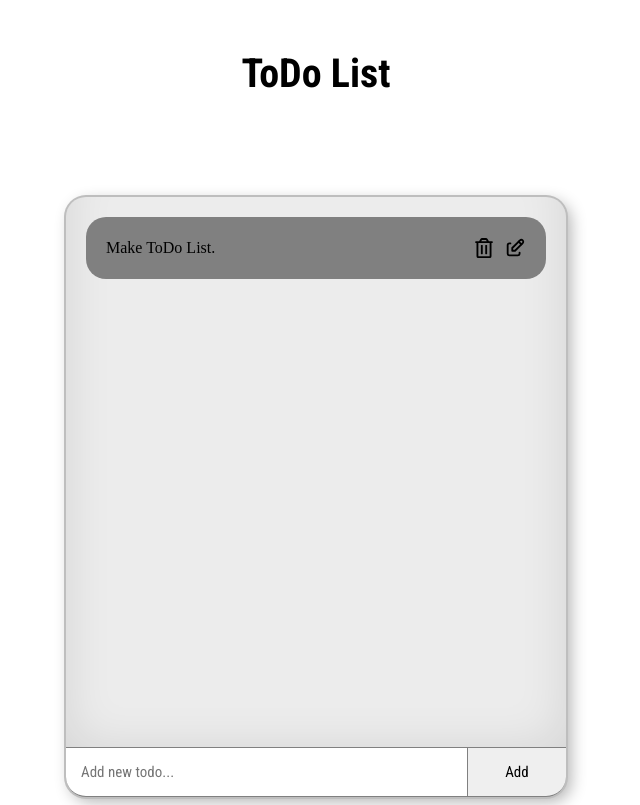
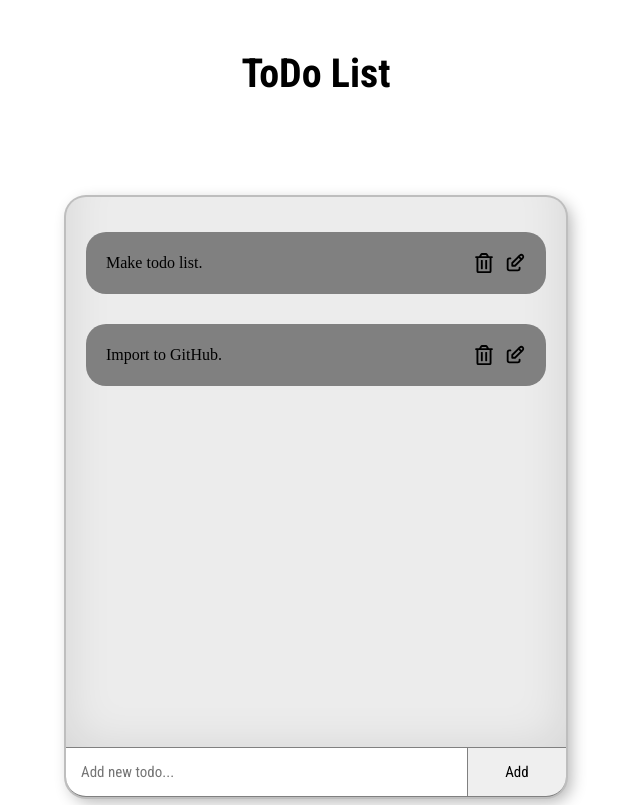
Before and after one commit to VovaPolyakov/ToDo-List-with-Redux, a React (Create React App) app: page / in a window 1280 px wide. Shown: the whole page, without its empty margins (324-964 px from the left). Built offline with nearby package versions, Linux system fonts and the light colour scheme; the HTML template or start-up script is replaced by a standard one.

Commit message:
connected redux to list

```diff
--- a/package.json
+++ b/package.json
@@ -13,6 +13,7 @@
     "react-scripts": "5.0.1",
     "redux": "^4.2.1",
     "sass": "^1.58.0",
+    "uuid": "^9.0.0",
     "web-vitals": "^2.1.4"
   },
   "scripts": {
--- a/src/components/ToDoItem/index.js
+++ b/src/components/ToDoItem/index.js
@@ -3,11 +3,12 @@ import styles from '../../styles/Home.module.scss'
 import {FaRegTrashAlt} from 'react-icons/fa'
 import {TbEdit} from 'react-icons/tb'
 
-const ToDoItem = () => {
+const ToDoItem = ({items}) => {
+    console.log(items,'item')
   return (
-    <div className={styles.item}>
+    <div className={styles.item} id={items.id}>
         <div className={styles.item_text}>
-            Make ToDo List.
+            {items.name}
         </div>
         <div className={styles.item_buttons}>
             <FaRegTrashAlt className={styles.item_trash} size={20}/>
--- a/src/components/ToDoList/index.js
+++ b/src/components/ToDoList/index.js
@@ -1,13 +1,20 @@
 import React from 'react'
 import styles from '../../styles/Home.module.scss'
 import ToDoItem from '../ToDoItem'
+import { useSelector } from 'react-redux';
+
+
 
 const ToDoList = () => {
+    const items = useSelector((state) => state.todo.data.items);
   return (
     <div className={styles.list_row}>
         <div className={styles.list}>
             <div className={styles.item_row}>
-                <ToDoItem/>
+                {items.map((item) => (
+                    console.log(item),
+                    <ToDoItem items={item}/>
+                ))}
             </div>
             <div className={styles.input}>
                 <input className={styles.list_input}  placeholder='Add new todo...' type='text' ></input>
--- a/src/ducks/todo/reducer.js
+++ b/src/ducks/todo/reducer.js
@@ -1,8 +1,14 @@
 
 import {ADD_TODO_DATA,DELETE_TODO_DATA,CHANGE_TODO_DATA} from './actions'
+import { v4 as uuidv4 } from 'uuid';
 
 export const initialToDoState ={
-    data:{},
+    data:{
+        items:[
+            {id:uuidv4(),name:'Make todo list.',status:true},
+            {id:uuidv4(),name:'Import to GitHub.',status:true}
+        ]
+    },
     error:null,
     loading:false
 }
--- a/src/styles/Home.module.scss
+++ b/src/styles/Home.module.scss
@@ -37,6 +37,7 @@
                 justify-content: space-between;
                 align-items: center;
                 background-color: grey;
+                margin: 15px 0 ;
                 .item_buttons{
                     display: flex;
                     align-items: center;
```
Also changed, not shown: 1 other file (tests, documents, lock files or other folders).
